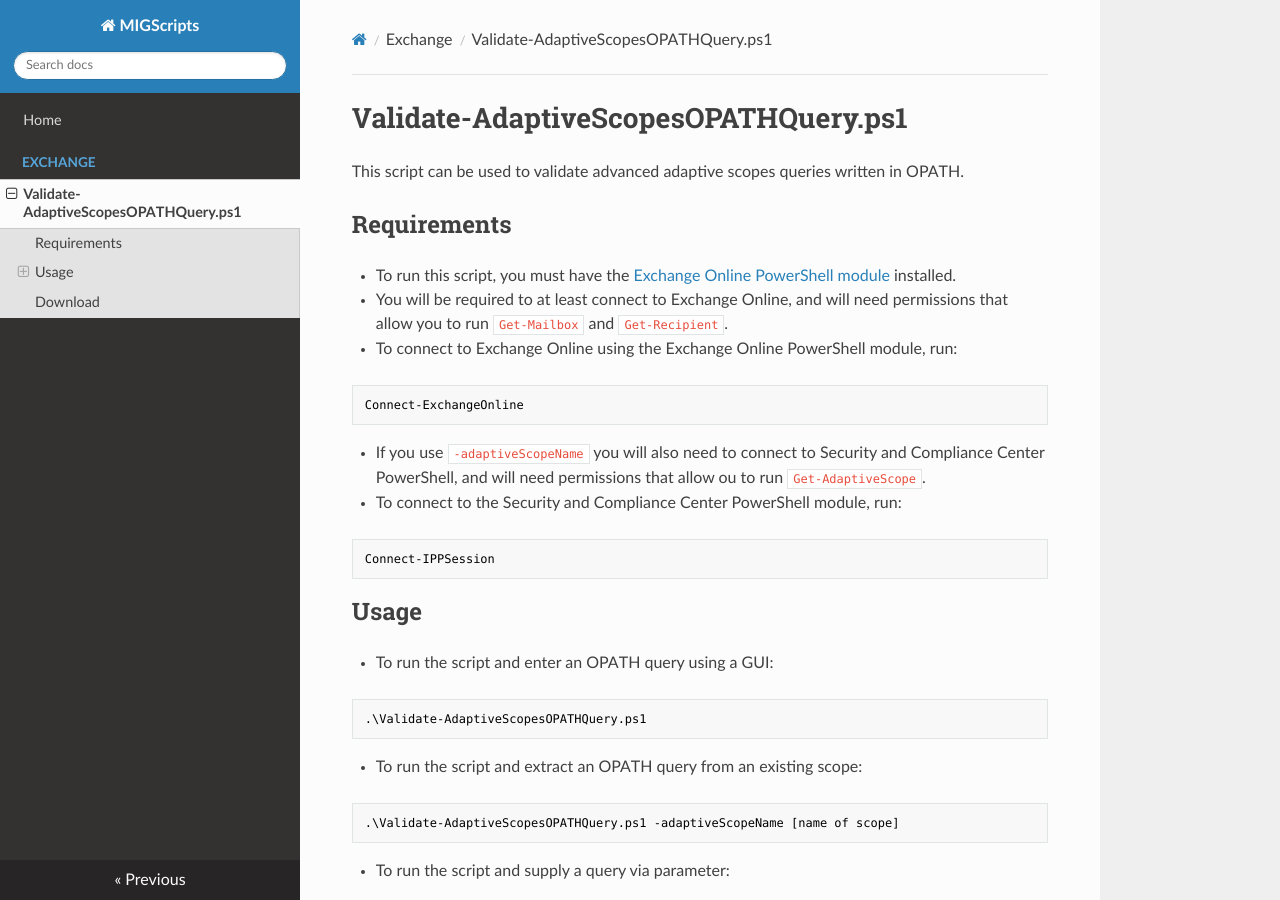
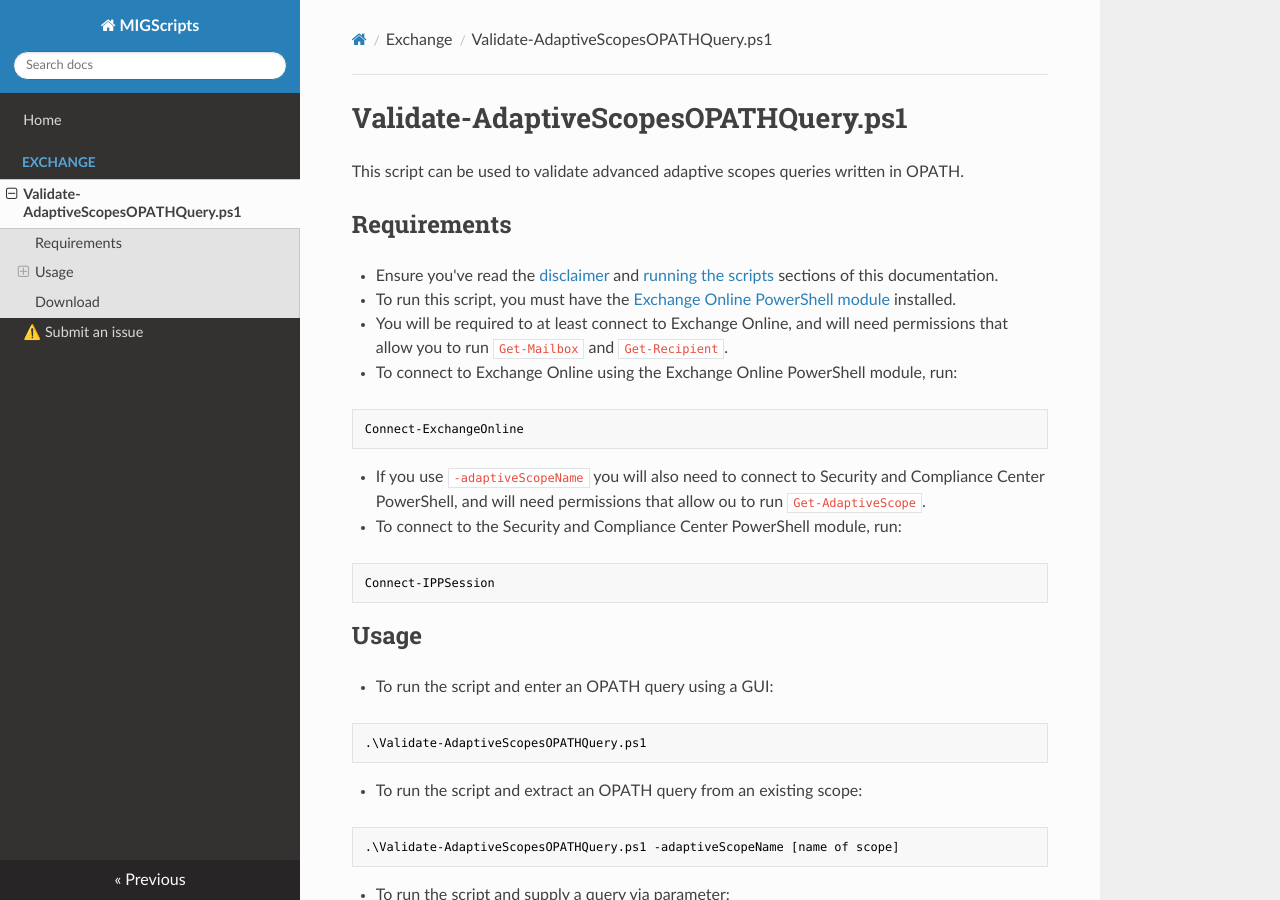
Before and after one commit to brenle/MIGScripts, an MkDocs documentation site: the page built from docs/exo/validate-adaptivescopesopathquery.md, in a window 1280 px wide and 900 px high. Built offline with MkDocs 1.6.1, drawn with Linux system fonts in a browser that asks for light colours; nearby versions of some CDN libraries.

Commit message:
updates for docs

````diff
--- a/docs/exo/validate-adaptivescopesopathquery.md
+++ b/docs/exo/validate-adaptivescopesopathquery.md
@@ -4,6 +4,7 @@ This script can be used to validate advanced adaptive scopes queries written in
 
 ## Requirements
 
+- Ensure you've read the [disclaimer](https://brenle.github.io/MIGScripts/#disclaimer) and [running the scripts](https://brenle.github.io/MIGScripts/#running-the-scripts) sections of this documentation.
 - To run this script, you must have the [Exchange Online PowerShell module](https://docs.microsoft.com/en-us/powershell/exchange/exchange-online-powershell-v2?view=exchange-ps#install-and-maintain-the-exo-v2-module) installed.
 - You will be required to at least connect to Exchange Online, and will need permissions that allow you to run ```Get-Mailbox``` and ```Get-Recipient```.
 - To connect to Exchange Online using the Exchange Online PowerShell module, run:
--- a/mkdocs.yml
+++ b/mkdocs.yml
@@ -7,4 +7,5 @@ nav:
     #  - Get-ELCLastSuccessTimestamp: get-elclastsuccesstimestamp.md
     #- SharePoint/OneDrive:
     #  - Adaptive Scopes Property Bag: adaptivescopes-propertybag.md
+    - ⚠️ Submit an issue: https://github.com/brenle/MIGScripts/issues
 theme: readthedocs
````
Also changed, not shown: README.md (+2 -0 lines), 1 other file.
